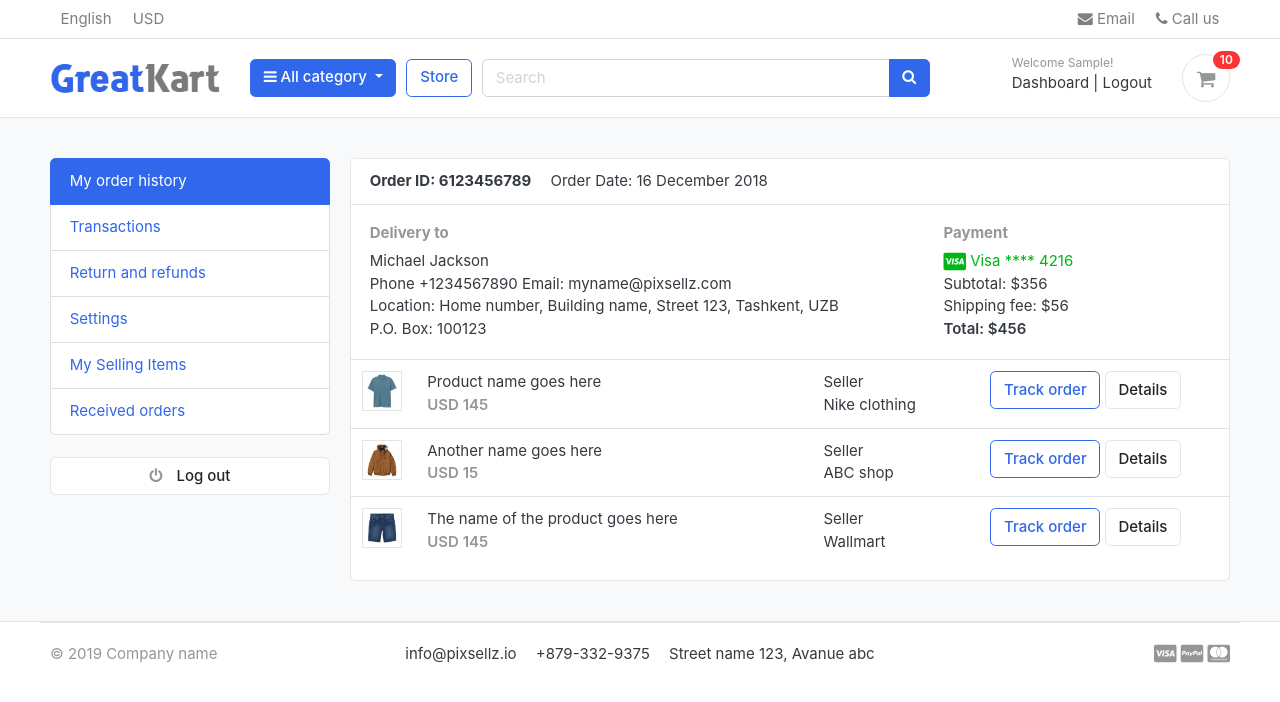
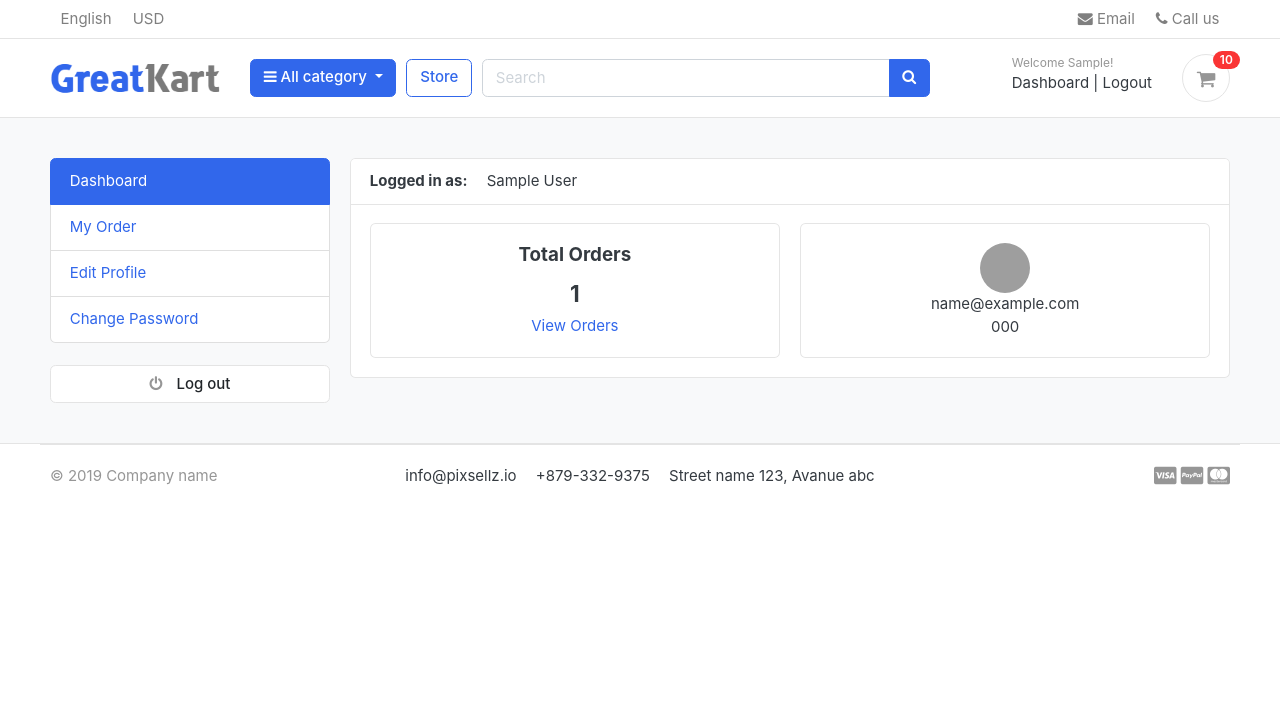
Before and after one commit to muzhirul/django-ecommerce, a Django app: page /accounts/ in a window 1280 px wide. Shown: the top 702 px of the page. Run offline with Django 3.2, Linux system fonts and the light colour scheme; a user stored in the database is signed in; tables that the repository leaves empty hold one stand-in row (values such as "Sample post"); parts of the project's set-up code (start-up, migrations or seed data) failed here and were passed over; some libraries are stand-ins or nearby versions; some web fonts are replaced; grey boxes are pictures that could not be loaded.

Commit message:
complete change password

```diff
--- a/accounts/models.py
+++ b/accounts/models.py
@@ -67,3 +67,19 @@ class Account(AbstractBaseUser):
 
     def has_module_perms(self, add_label):
         return True
+
+class UserProfile(models.Model):
+    user = models.OneToOneField(Account, on_delete=models.CASCADE)
+    address_line_1 = models.CharField(max_length=100, blank=True)
+    address_line_2 = models.CharField(max_length=100, blank=True)
+    profile_picture = models.ImageField(upload_to='userprofile/', blank=True)
+    city = models.CharField(blank=True, max_length=100)
+    state = models.CharField(blank=True, max_length=100)
+    country = models.CharField(blank=True, max_length=100)
+
+    def __str__(self):
+        return self.user.first_name
+
+
+    def full_address(self):
+        return f'{self.address_line_1} {self.address_line_2}'
--- a/accounts/urls.py
+++ b/accounts/urls.py
@@ -15,4 +15,9 @@ urlpatterns = [
     path('forgotPassword', views.forgotPassword, name='forgotPassword'),
     path('resetPassword', views.resetPassword, name='resetPassword'),
 
+    path('my_orders/', views.my_orders, name='my_orders'),
+    path('edit_profile/', views.edit_profile, name='edit_profile'),
+
+    path('changePassword/', views.changePassword, name='changePassword'),
+
 ]
--- a/accounts/views.py
+++ b/accounts/views.py
@@ -1,9 +1,10 @@
 from pyexpat.errors import messages
 from django.http import HttpResponse
-from django.shortcuts import redirect, render
+from django.shortcuts import get_object_or_404, redirect, render
 from django.contrib import messages, auth
-from accounts.forms import RegistrationForm
-from accounts.models import Account
+from accounts.forms import RegistrationForm, UserForm, UserProfileForm
+from accounts.models import Account, UserProfile
+from orders.models import Order, OrderProduct
 from django.contrib.auth.decorators import login_required
 from carts.views import _cart_id
 from carts.models import Cart, CartItem
@@ -142,7 +143,13 @@ def activate(request, uidb64, token):
 
 @login_required(login_url = 'login')
 def dashboard(request):
-    return render(request, 'accounts/dashboard.html')
+    orders = Order.objects.filter(user_id=request.user.id, is_ordered=True).order_by('-created_at')
+    orders_count = orders.count()
+    context = {
+        'orders_count' : orders_count,
+        'orders' : orders,
+    }
+    return render(request, 'accounts/dashboard.html', context)
 
 
 def forgotPassword(request):
@@ -204,3 +211,55 @@ def resetPassword(request):
             return redirect('resetPassword')
     else:
         return render(request, 'accounts/resetPassword.html')
+
+@login_required(login_url = 'login')
+def my_orders(request):
+    orders = Order.objects.filter(user_id=request.user.id, is_ordered=True).order_by('-created_at')
+    context = {
+        'orders': orders,
+    }
+    return render(request, 'accounts/my_orders.html' , context)
+
+@login_required(login_url = 'login')
+def edit_profile(request):
+    userprofile = get_object_or_404(UserProfile, user=request.user)
+    if request.method == 'POST':
+        user_form = UserForm(request.POST, instance=request.user)
+        profile_form = UserProfileForm(request.POST, request.FILES, instance=userprofile)
+        if user_form.is_valid () and profile_form.is_valid():
+            user_form.save()
+            profile_form.save()
+            messages.success(request, 'Your profile has been updated.')
+            return redirect('edit_profile')
+    else:
+        user_form = UserForm(instance=request.user)
+        profile_form = UserProfileForm(instance=userprofile)
+        context ={
+            'user_form':user_form,
+            'profile_form':profile_form,
+            'userprofile':userprofile,
+        }
+    return render(request, 'accounts/edit_profile.html', context)
+
+@login_required(login_url = 'login')
+def changePassword(request):
+    if request.method == 'POST':
+        current_password = request.POST['current_password']
+        new_password = request.POST['new_password']
+        confirm_password = request.POST['confirm_password']
+
+        user = Account.objects.get(username__exact=request.user.username)
+
+        if new_password == confirm_password:
+            success = user.check_password(current_password)
+            if success:
+                user.set_password(new_password)
+                user.save()
+                auth.logout(request)
+                messages.success(request, 'Password updated successfully.')
+                return redirect('changePassword')
+            else:
+                messages.error(request, 'Please enter valid Current Password')
+        else:
+            messages.error(request, 'Please enter valid Confirm Password')
+    return render(request, 'accounts/changePassword.html')
--- a/templates/accounts/dashboard.html
+++ b/templates/accounts/dashboard.html
@@ -10,86 +10,35 @@
     {% include 'includes/alerts.html' %}
     <div class="container">
         <div class="row">
-        <aside class="col-md-3">
-            <!--   SIDEBAR   -->
-            <ul class="list-group">
-                <a class="list-group-item active" href="#"> My order history </a>
-                <a class="list-group-item" href="#"> Transactions </a>
-                <a class="list-group-item" href="#"> Return and refunds </a>
-                <a class="list-group-item" href="#">Settings </a>
-                <a class="list-group-item" href="#"> My Selling Items </a>
-                <a class="list-group-item" href="#"> Received orders </a>
-            </ul>
-            <br>
-            <a class="btn btn-light btn-block" href="{% url 'logout' %}"> <i class="fa fa-power-off"></i> <span class="text">Log out</span> </a>
-            <!--   SIDEBAR .//END   -->
-        </aside>
+        {% include 'includes/dashboard_sidebar.html' %}
         <main class="col-md-9">
             <article class="card">
             <header class="card-header">
-                <strong class="d-inline-block mr-3">Order ID: 6123456789</strong>
-                <span>Order Date: 16 December 2018</span>
+                <strong class="d-inline-block mr-3">Logged in as:</strong>
+                <span>{{user.full_name}}</span>
             </header>
             <div class="card-body">
                 <div class="row">
-                    <div class="col-md-8">
-                        <h6 class="text-muted">Delivery to</h6>
-                        <p>Michael Jackson <br>
-                        Phone +1234567890 Email: myname@pixsellz.com <br>
-                        Location: Home number, Building name, Street 123,  Tashkent, UZB <br>
-                        P.O. Box: 100123
-                         </p>
+                    <div class="col-md-6">
+                        <div class="card" style="text-align:center">
+                            <div class="card-body">
+                                <h5 class="card-title">Total Orders</h5>
+                                <h4>{{orders_count}}</h4>
+                                <a href="{% url 'my_orders' %}">View Orders</a>
+                            </div>
+                        </div>
                     </div>
-                    <div class="col-md-4">
-                        <h6 class="text-muted">Payment</h6>
-                        <span class="text-success">
-                            <i class="fab fa-lg fa-cc-visa"></i>
-                            Visa  **** 4216
-                        </span>
-                        <p>Subtotal: $356 <br>
-                         Shipping fee:  $56 <br>
-                         <span class="b">Total:  $456 </span>
-                        </p>
+                    <div class="col-md-6">
+                        <div class="card" style="text-align:center" >
+                            <div class="card-body">
+                                <img src="https://www.w3schools.com/howto/img_avatar.png" alt="User Profile Picture" width="50" height="50" style="border-radius:50%;">
+                                <p class="mb-0">{{user.email}}</p>
+                                <p>{{user.phone_number}}</p>
+                            </div>
+                        </div>
                     </div>
                 </div> <!-- row.// -->
             </div> <!-- card-body .// -->
-            <div class="table-responsive">
-            <table class="table table-hover">
-                <tr>
-                    <td width="65">
-                        <img src="{% static '../images/items/1.jpg' %}" class="img-xs border">
-                    </td>
-                    <td>
-                        <p class="title mb-0">Product name goes here </p>
-                        <var class="price text-muted">USD 145</var>
-                    </td>
-                    <td> Seller <br> Nike clothing </td>
-                    <td width="250"> <a href="#" class="btn btn-outline-primary">Track order</a> <a href="#" class="btn btn-light"> Details </a> </td>
-                </tr>
-                <tr>
-                    <td>
-                        <img src="../images/items/2.jpg" class="img-xs border">
-                    </td>
-                    <td>
-                        <p class="title mb-0">Another name goes here </p>
-                        <var class="price text-muted">USD 15</var>
-                    </td>
-                    <td> Seller <br> ABC shop </td>
-                    <td> <a href="#" class="btn btn-outline-primary">Track order</a> <a href="#" class="btn btn-light"> Details </a> </td>
-                </tr>
-                <tr>
-                    <td>
-                        <img src="../images/items/3.jpg" class="img-xs border">
-                    </td>
-                    <td>
-                        <p class="title mb-0">The name of the product  goes here </p>
-                        <var class="price text-muted">USD 145</var>
-                    </td>
-                    <td> Seller <br> Wallmart </td>
-                    <td> <a href="#" class="btn btn-outline-primary">Track order</a> <a href="#" class="btn btn-light"> Details </a> </td>
-                </tr>
-            </table>
-            </div> <!-- table-responsive .end// -->
             </article> <!-- order-group.// -->
         </main>
     </div> <!-- row.// -->
--- /dev/null
+++ b/templates/includes/dashboard_sidebar.html
@@ -0,0 +1,12 @@
+<aside class="col-md-3">
+    <!--   SIDEBAR   -->
+    <ul class="list-group">
+        <a class="list-group-item {% if '/accounts/' == request.path %} active {% endif %}" href="{% url 'dashboard' %}"> Dashboard </a>
+        <a class="list-group-item {% if '/my_orders/' in request.path %} active {% endif %}" href="{% url 'my_orders' %}"> My Order </a>
+        <a class="list-group-item {% if '/edit_profile/' in request.path %} active {% endif %}" href="{% url 'edit_profile' %}"> Edit Profile </a>
+        <a class="list-group-item {% if '/changePassword/' in request.path %} active {% endif %}" href="{% url 'changePassword' %}"">Change Password </a>
+    </ul>
+    <br>
+    <a class="btn btn-light btn-block" href="{% url 'logout' %}"> <i class="fa fa-power-off"></i> <span class="text">Log out</span> </a>
+    <!--   SIDEBAR .//END   -->
+</aside>
```
Also changed, not shown: accounts/admin.py (+9 -1 lines), accounts/forms.py (+22 -1 lines), templates/accounts/changePassword.html (added, +54 -0 lines), templates/accounts/edit_profile.html (added, +86 -0 lines), templates/accounts/my_orders.html (added, +59 -0 lines), accounts/migrations/0002_userprofile.py (added).
